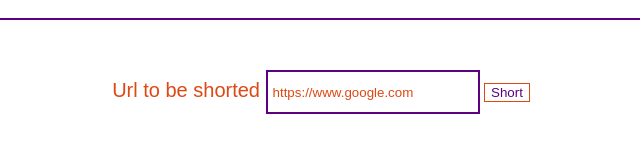
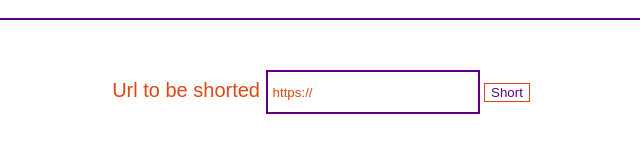
Before and after one commit to hadinhtu97/shortener, a website: page views/index.html in a window 1280 px wide. Shown: the part 127-291 px from the top of the page, without its empty margins (319-959 px from the left). Drawn offline with Linux system fonts and the light colour scheme; files that its build step writes are made by us from their sources.

Commit message:
update index

```diff
--- a/views/index.html
+++ b/views/index.html
@@ -13,7 +13,7 @@
     <hr>
     <form action="api/shorturl/new" method="POST">
         <label for="url">Url to be shorted </label>
-        <input type="text" id="url" name="url" value="https://www.google.com" required>
+        <input type="text" id="url" name="url" value="https://" required>
         <input type="submit" value="Short">
     </form>
     <div>
```
